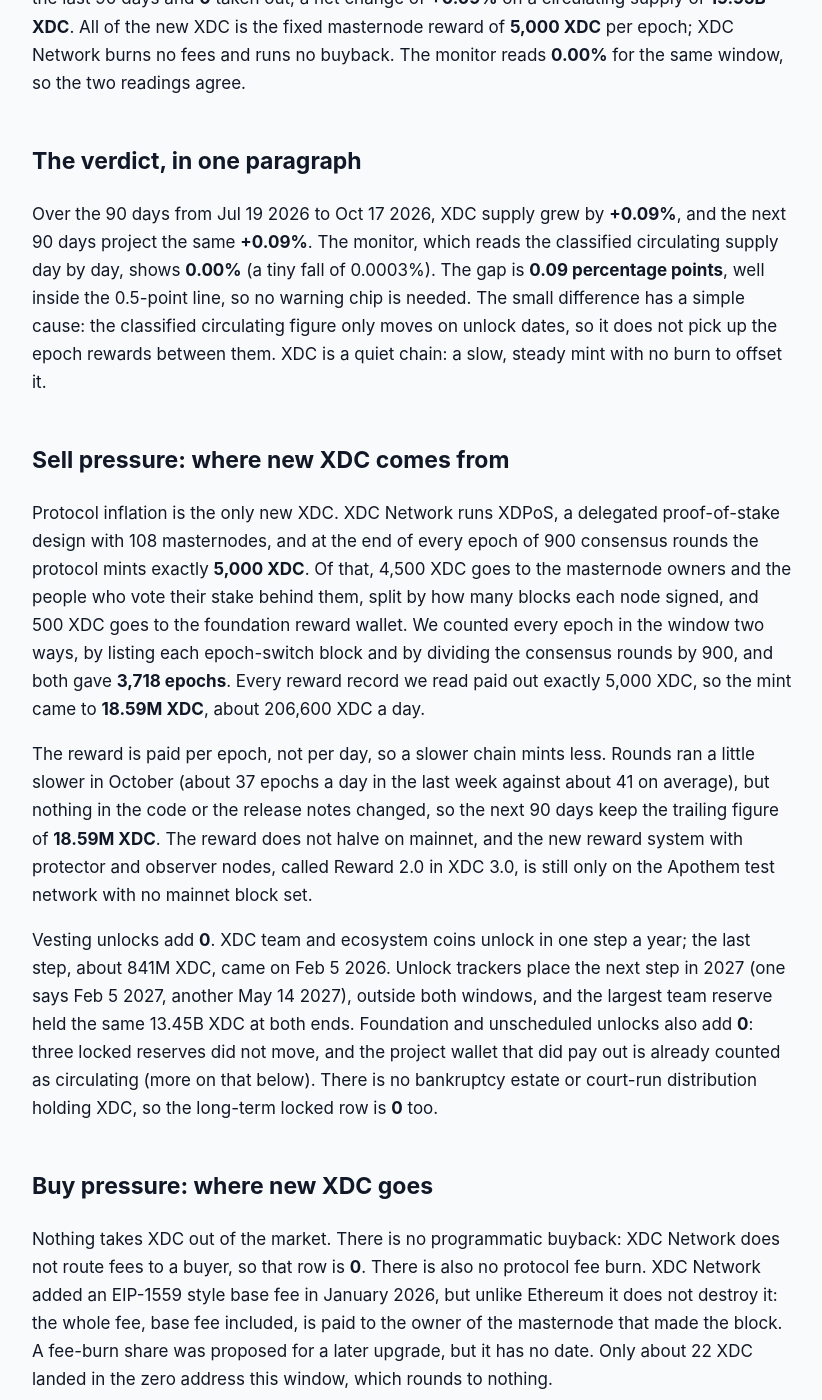
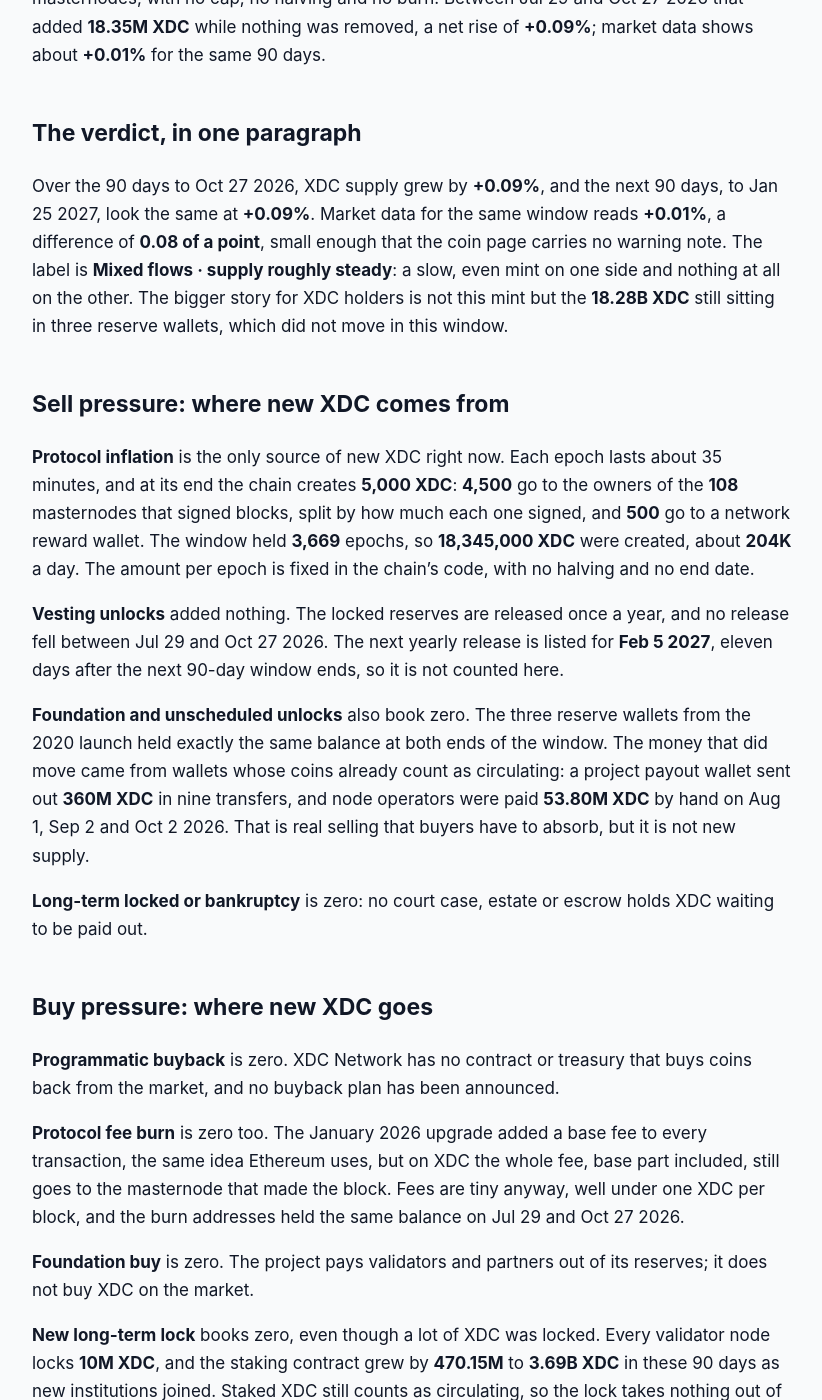
Before and after one commit to jeevansongmy-spec/mrnasdog-articles, a Jekyll site: the page built from crypto/xdc-pressure-framework.md, in a window 1280 px wide and 1400 px high, scrolled down 331 px. Shown: the whole window, without its empty margins (228-1050 px from the left). Built offline with Jekyll 4.4.1, drawn with Linux system fonts in a browser that asks for light colours; some of the changed text lies outside the part shown.

Commit message:
publish: crypto/xdc-pressure-framework

```diff
--- a/crypto/xdc-pressure-framework.md
+++ b/crypto/xdc-pressure-framework.md
@@ -1,6 +1,6 @@
 ---
 title:         "XDC Inflation Analysis · October 2026 · Mixed flows · supply roughly steady"
-description:   "XDC supply is roughly steady: 18.59M XDC of masternode rewards in 90 days, no fee burn, no buyback, +0.09% net and the same next. 18.12B XDC still locked."
+description:   "XDC supply is roughly steady: 18.35M new XDC paid to masternodes in 90 days, no burn, no buyback, +0.09% net. 18.28B XDC still sits in three reserves."
 canonical_url: "https://mrnasdog.com/research/xdc/inflation"
 tags:          ["crypto", "xdc", "xdcnetwork", "layer1"]
 published:     true
@@ -12,56 +12,66 @@ published:     true
 
 # XDC Inflation Analysis · October 2026 · Mixed flows · supply roughly steady
 
-XDC is close to flat: the MrNasDog Pressure Framework finds **18.59M XDC** of new supply in the last 90 days and **0** taken out, a net change of **+0.09%** on a circulating supply of **19.95B XDC**. All of the new XDC is the fixed masternode reward of **5,000 XDC** per epoch; XDC Network burns no fees and runs no buyback. The monitor reads **0.00%** for the same window, so the two readings agree.
+XDC supply is roughly steady. XDC Network creates a fixed **5,000 XDC** every epoch to pay its masternodes, with no cap, no halving and no burn. Between Jul 29 and Oct 27 2026 that added **18.35M XDC** while nothing was removed, a net rise of **+0.09%**; market data shows about **+0.01%** for the same 90 days.
 
 ## The verdict, in one paragraph
 
-Over the 90 days from Jul 19 2026 to Oct 17 2026, XDC supply grew by **+0.09%**, and the next 90 days project the same **+0.09%**. The monitor, which reads the classified circulating supply day by day, shows **0.00%** (a tiny fall of 0.0003%). The gap is **0.09 percentage points**, well inside the 0.5-point line, so no warning chip is needed. The small difference has a simple cause: the classified circulating figure only moves on unlock dates, so it does not pick up the epoch rewards between them. XDC is a quiet chain: a slow, steady mint with no burn to offset it.
+Over the 90 days to Oct 27 2026, XDC supply grew by **+0.09%**, and the next 90 days, to Jan 25 2027, look the same at **+0.09%**. Market data for the same window reads **+0.01%**, a difference of **0.08 of a point**, small enough that the coin page carries no warning note. The label is **Mixed flows · supply roughly steady**: a slow, even mint on one side and nothing at all on the other. The bigger story for XDC holders is not this mint but the **18.28B XDC** still sitting in three reserve wallets, which did not move in this window.
 
 ## Sell pressure: where new XDC comes from
 
-Protocol inflation is the only new XDC. XDC Network runs XDPoS, a delegated proof-of-stake design with 108 masternodes, and at the end of every epoch of 900 consensus rounds the protocol mints exactly **5,000 XDC**. Of that, 4,500 XDC goes to the masternode owners and the people who vote their stake behind them, split by how many blocks each node signed, and 500 XDC goes to the foundation reward wallet. We counted every epoch in the window two ways, by listing each epoch-switch block and by dividing the consensus rounds by 900, and both gave **3,718 epochs**. Every reward record we read paid out exactly 5,000 XDC, so the mint came to **18.59M XDC**, about 206,600 XDC a day.
+**Protocol inflation** is the only source of new XDC right now. Each epoch lasts about 35 minutes, and at its end the chain creates **5,000 XDC**: **4,500** go to the owners of the **108** masternodes that signed blocks, split by how much each one signed, and **500** go to a network reward wallet. The window held **3,669** epochs, so **18,345,000 XDC** were created, about **204K** a day. The amount per epoch is fixed in the chain's code, with no halving and no end date.
 
-The reward is paid per epoch, not per day, so a slower chain mints less. Rounds ran a little slower in October (about 37 epochs a day in the last week against about 41 on average), but nothing in the code or the release notes changed, so the next 90 days keep the trailing figure of **18.59M XDC**. The reward does not halve on mainnet, and the new reward system with protector and observer nodes, called Reward 2.0 in XDC 3.0, is still only on the Apothem test network with no mainnet block set.
+**Vesting unlocks** added nothing. The locked reserves are released once a year, and no release fell between Jul 29 and Oct 27 2026. The next yearly release is listed for **Feb 5 2027**, eleven days after the next 90-day window ends, so it is not counted here.
 
-Vesting unlocks add **0**. XDC team and ecosystem coins unlock in one step a year; the last step, about 841M XDC, came on Feb 5 2026. Unlock trackers place the next step in 2027 (one says Feb 5 2027, another May 14 2027), outside both windows, and the largest team reserve held the same 13.45B XDC at both ends. Foundation and unscheduled unlocks also add **0**: three locked reserves did not move, and the project wallet that did pay out is already counted as circulating (more on that below). There is no bankruptcy estate or court-run distribution holding XDC, so the long-term locked row is **0** too.
+**Foundation and unscheduled unlocks** also book zero. The three reserve wallets from the 2020 launch held exactly the same balance at both ends of the window. The money that did move came from wallets whose coins already count as circulating: a project payout wallet sent out **360M XDC** in nine transfers, and node operators were paid **53.80M XDC** by hand on Aug 1, Sep 2 and Oct 2 2026. That is real selling that buyers have to absorb, but it is not new supply.
+
+**Long-term locked or bankruptcy** is zero: no court case, estate or escrow holds XDC waiting to be paid out.
 
 ## Buy pressure: where new XDC goes
 
-Nothing takes XDC out of the market. There is no programmatic buyback: XDC Network does not route fees to a buyer, so that row is **0**. There is also no protocol fee burn. XDC Network added an EIP-1559 style base fee in January 2026, but unlike Ethereum it does not destroy it: the whole fee, base fee included, is paid to the owner of the masternode that made the block. A fee-burn share was proposed for a later upgrade, but it has no date. Only about 22 XDC landed in the zero address this window, which rounds to nothing.
+**Programmatic buyback** is zero. XDC Network has no contract or treasury that buys coins back from the market, and no buyback plan has been announced.
 
-No foundation buy showed up: the project wallets only paid coins out, so the foundation buy row is **0**. New long-term locks book **0** as well, even though staking grew. Each XDC masternode locks 10M XDC, and the staking contract rose from **3.03B** to **3.69B XDC** as new institutional validators joined. Staked XDC still counts as circulating, so a bigger stake moves coins between holders without taking any out of the float.
+**Protocol fee burn** is zero too. The January 2026 upgrade added a base fee to every transaction, the same idea Ethereum uses, but on XDC the whole fee, base part included, still goes to the masternode that made the block. Fees are tiny anyway, well under one XDC per block, and the burn addresses held the same balance on Jul 29 and Oct 27 2026.
+
+**Foundation buy** is zero. The project pays validators and partners out of its reserves; it does not buy XDC on the market.
+
+**New long-term lock** books zero, even though a lot of XDC was locked. Every validator node locks **10M XDC**, and the staking contract grew by **470.15M** to **3.69B XDC** in these 90 days as new institutions joined. Staked XDC still counts as circulating, so the lock takes nothing out of the count.
 
 ## Foundation and overhang
 
-XDC has a large team-controlled overhang: about half of all XDC is not counted as circulating. Of the 38.07B XDC that exist, **18.12B XDC** sit outside the circulating count, and three reserves that have not moved in a year cover all of it: **13.45B XDC** in the largest team reserve, 3.61B XDC in a second reserve, and 1.23B XDC in a third. Their balances were the same on Jul 19 2026 and on Oct 17 2026, and we read them on-chain at every rebuild.
+About half of all XDC is still held back. The largest pile is the founders' reserve, **13.45B XDC** in one wallet; it last paid out on Dec 15 2025 and has not moved since. Two more reserve wallets from the 2020 launch hold **3.61B** and **1.23B XDC**, untouched in this window. Together these three hold **18.28B XDC**, close to the whole part of the supply that is not yet circulating. If any of them starts paying out, those coins become new supply on this page.
 
-The wallet that does move is a project payout wallet. It sent **340M XDC** in 17 transfers to a spending wallet during the window, and its balance fell from 975.65M to **635.65M XDC**; a year earlier it held about 2.04B XDC. The spending wallet passes the coins on to partners, node operators and other wallets. Because the three still reserves already fill the whole non-circulating bucket, this payout wallet must be inside the circulating count, so its payouts move coins between holders rather than adding new supply. The foundation reward wallet that receives 500 XDC each epoch is swept out regularly and holds only about 0.3M XDC.
+The project payout wallet now holds **615.65M XDC**, down from **975.65M** on Jul 29 2026. It sends 20M to 50M XDC at a time to a distribution wallet, which funds a treasury wallet, which pays node operators every month and pays partners. The network reward wallet that receives the **500 XDC** per epoch held **490.5K XDC** at the end of the window and is emptied every few weeks. The staking contract holds **3.69B XDC** of validator deposits, which can be withdrawn after a waiting period. All of these coins already count as circulating.
 
-We read each of these balances on-chain every rebuild. If a reserve's balance falls between refreshes, the outflow enters the Foundation and unscheduled unlocks row at the next refresh. If the payout wallet is ever moved outside the circulating count, its payouts would start to count as new supply.
+## How XDC compares to other delegated proof-of-stake Layer 1 chains
 
-## How XDC compares to other delegated proof-of-stake Layer 1s
+Among chains where a small set of elected validators make the blocks, XDC sits at the quiet end for new supply. Its mint is a flat amount per epoch rather than a percentage of supply, so as supply grows the rate slowly falls, and at under one tenth of one percent per 90 days it is far below chains that pay stakers a yearly percentage of all coins.
 
-Most delegated proof-of-stake chains pay validators with a percentage inflation rate, so the mint grows as the supply grows. XDC pays a fixed 5,000 XDC per epoch instead, which makes the mint a flat number of coins and a slowly shrinking share of supply. That puts XDC on the gentle end of the uncapped Layer 1 group: about 0.09% in 90 days, or about 0.38% a year at the current pace.
-
-The bigger difference is on the buy side. Ethereum and Tron destroy part of every fee, and BNB adds a scheduled burn on top, so heavy use pulls supply down. XDC destroys nothing, so busier blocks pay the masternodes more but never shrink supply. For XDC, demand has to come from buyers, not from the protocol.
-
-XDC also sits with the pre-mined chains whose real supply question is the treasury, like XRP with its escrow and Hedera with its treasury releases. On those chains the yearly or monthly releases from team-held reserves matter more than the protocol mint, and XDC is the same: the yearly unlock step and the payout wallet are the lines to watch, while the epoch mint is small and fixed.
+Where XDC is weaker is the other side. Chains such as BNB Chain and Tron destroy part of their fees or run a scheduled burn, so heavy use pulls supply down. XDC removes nothing, so even record activity does not offset the mint. And the real weight on XDC is the reserve: few chains of its size still have close to half of their supply sitting in a handful of project wallets, with yearly releases still to come.
 
 ## What to watch in the next 90 days
 
-**The mainnet date for XDC 3.0 rewards.** Reward 2.0, with paid protector and observer nodes, went live on the Apothem test network, and v3.0.0-testnet-1 shipped on Oct 16 2026. If a mainnet block is set, the per-epoch mint could change; until then it stays at 5,000 XDC.
+**The tiered-reward upgrade.** The next big upgrade splits standby nodes into two new paid tiers and pays them in newly created XDC instead of by hand from reserves. It runs on the test network, but as of Oct 27 2026 no mainnet block has been set. If it goes live, the XDC created each epoch would rise to several times today's 5,000, based on the test-network settings, and this page would change with it.
 
-**Any fee-burn decision.** A burn share of fees has been proposed but never dated. A live burn would open the first buy-side row XDC has ever had.
+**Node payments on Nov 1 and Dec 1 2026.** The monthly hand payments to node operators have grown from **16.54M** on Aug 1 to **19.41M XDC** on Oct 2 2026. They do not add new supply, but they show how much XDC reaches people who may sell it.
 
-**The three locked reserves.** They hold 18.28B XDC between them and did not move this window. Any outflow from them would be new supply, ahead of the next yearly unlock step in 2027.
+**The payout wallet running down.** At its recent pace of about 120M XDC a month, the **615.65M** left would last until about March 2027. When it runs dry, the next top-up has to come from one of the three reserve wallets, and that move would count as new supply.
 
-**The payout wallet and the staking contract.** The payout wallet still holds 635.65M XDC and has sent coins out every few weeks; staking is growing as banks and payment firms join as validators. Both sit inside the circulating count today, so neither changes the number unless that count is redrawn.
+**The yearly reserve release on Feb 5 2027.** It falls just after the next 90-day window, but it is the next scheduled jump in circulating XDC and will show up in the following check.
+
+**More validators.** MoneyGram joined as a validator on Oct 20 2026, after a run of large companies. Each new node locks 10M XDC; that changes who holds the coins, not how many exist.
 
 ## Summary
 
-XDC supply grew **+0.09%** in the last 90 days and is projected to grow about the same in the next 90, so the MrNasDog Pressure Framework reads it as mixed flows with supply roughly steady. The only new supply is the fixed masternode reward of **5,000 XDC** per epoch, **18.59M XDC** in this window, and nothing is burned or bought back. The key risk is the overhang: **18.12B XDC** is not yet circulating and reaches the market through yearly unlock steps and project wallets. XDC has no supply cap, but at the current pace the mint adds well under 1% a year.
+XDC Network created **18.35M** new XDC for its masternodes between Jul 29 and Oct 27 2026 and removed none, so supply grew about **+0.09%**, and the next 90 days look the same.
+
+XDC has no burn and no buyback: every transaction fee goes to the validator that made the block.
+
+Three reserve wallets still hold **18.28B XDC**, about half of all supply, and none of them moved in this window; the next yearly release is listed for Feb 5 2027.
+
+The tiered-reward upgrade is the one change that could raise the mint quickly, and it has no mainnet date yet.
 
 ---
 
-*MrNasDog Pressure Framework analysis of XDC, Metric 1 — Inflation. Data + explanation only. Not financial advice. Checked Oct 17 2026.*
+*MrNasDog Pressure Framework analysis of XDC, Metric 1 — Inflation. Data + explanation only. Not financial advice. Checked Oct 27 2026.*
```
